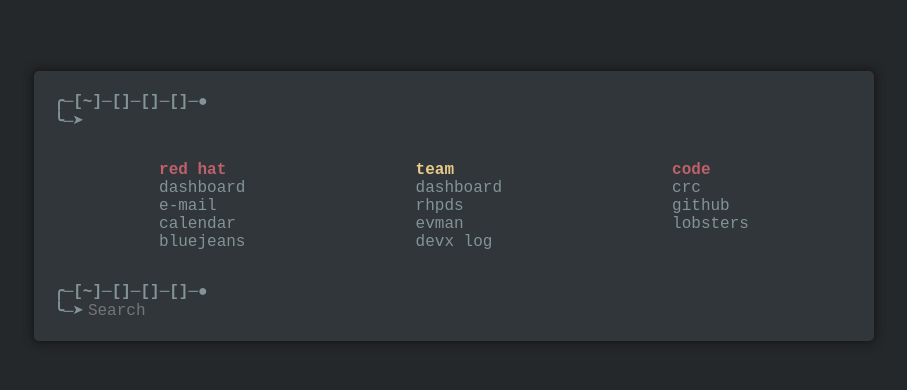
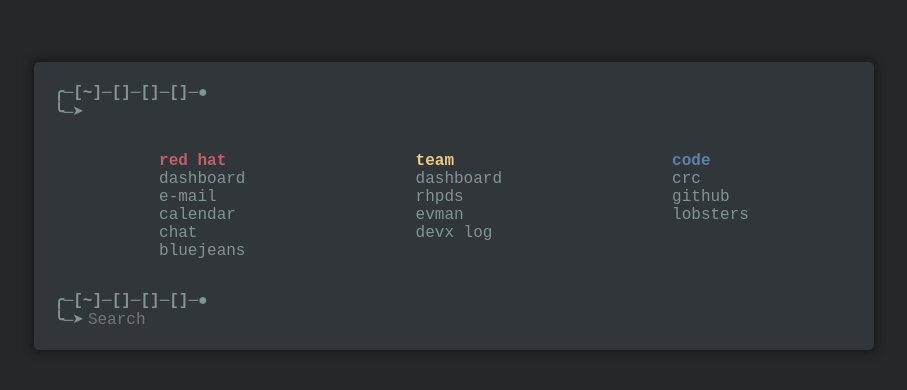
Before and after one commit to jdob/dotfiles, a plain HTML site: page startpage/index.html in a window 1280 px wide. Shown: the part 194-584 px from the top of the page, without its empty margins (186-1093 px from the left). Drawn offline with Linux system fonts and the light colour scheme.

Commit message:
Minor startpage change

```diff
--- a/startpage/index.html
+++ b/startpage/index.html
@@ -23,7 +23,7 @@
                                 <li><a href="https://www.notion.so/Links-aae9ea10eb584644bea2410ce7ec0bea">dashboard</a></li>
                                 <li><a href="https://gmail.google.com">e-mail</a></li>
                                 <li><a href="https://calendar.google.com/calendar/r/week?pli=1">calendar</a></li>
-                                <li><a href=""
+                                <li><a href="https://chat.google.com">chat</a></li>
                                 <li><a href="https://bluejeans.com/2957252132">bluejeans</a></li>
                             </ul>
                         </div>
--- a/startpage/main.css
+++ b/startpage/main.css
@@ -170,7 +170,7 @@ input {
 }
 
 #programming-h {
-    color: var(--red);
+    color: var(--blue);
 }
 
 /* hyperlinks */
```
